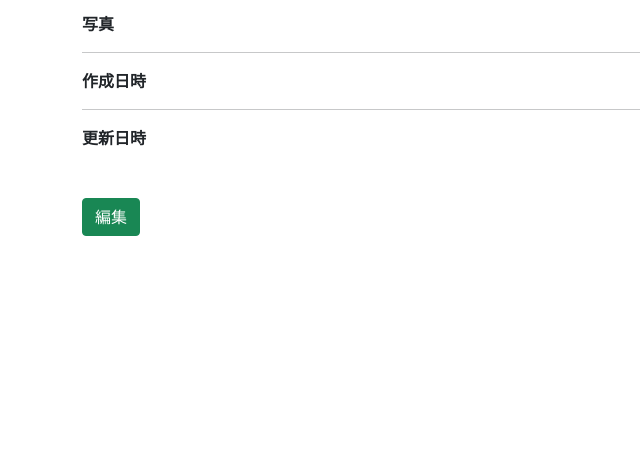
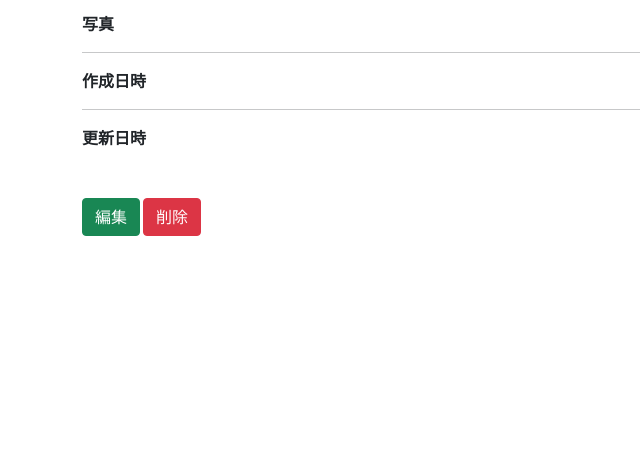
Before and after one commit to o-hara-okayama-it-2021/private_diary, a Django app: template diary/templates/diary_detail.html in a window 1280 px wide. Shown: the part 198-674 px from the top of the page, without its empty margins (0-640 px from the left). Run offline with Django 3.2, Linux system fonts and the light colour scheme; the template is opened without the code that fills it, so the values that code supplies are empty; some libraries are stand-ins or nearby versions.

Commit message:
日記削除：詳細表示に削除リンク追加

```diff
--- a/diary/templates/diary_detail.html
+++ b/diary/templates/diary_detail.html
@@ -74,5 +74,6 @@
     </div>
 
     <a class="btn btn-success mt-5 mb-3" href="{% url 'diary:diary_update' object.pk %}">編集</a>
+    <a class="btn btn-danger mt-5 ml-2 mb-3" href="{% url 'diary:diary_delete' object.pk %}">削除</a>
 </div>
 {% endblock %}
```
